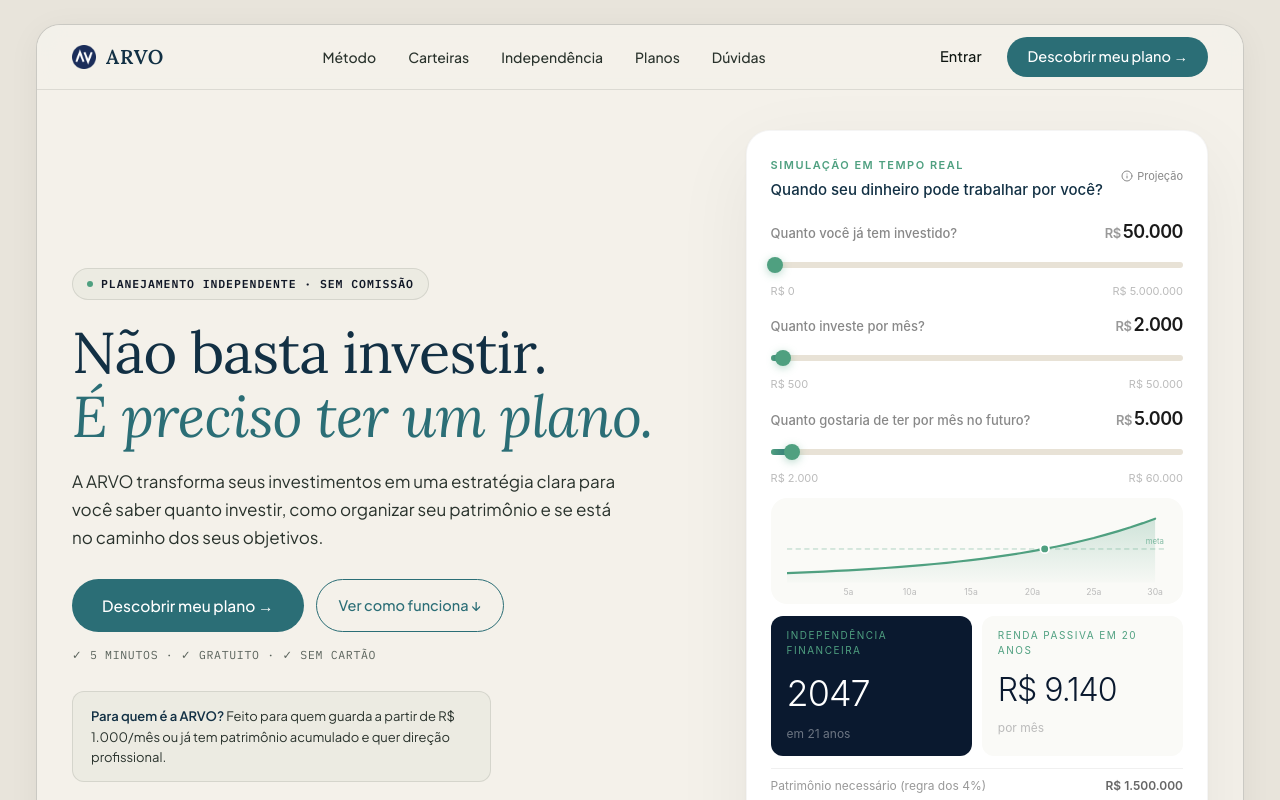
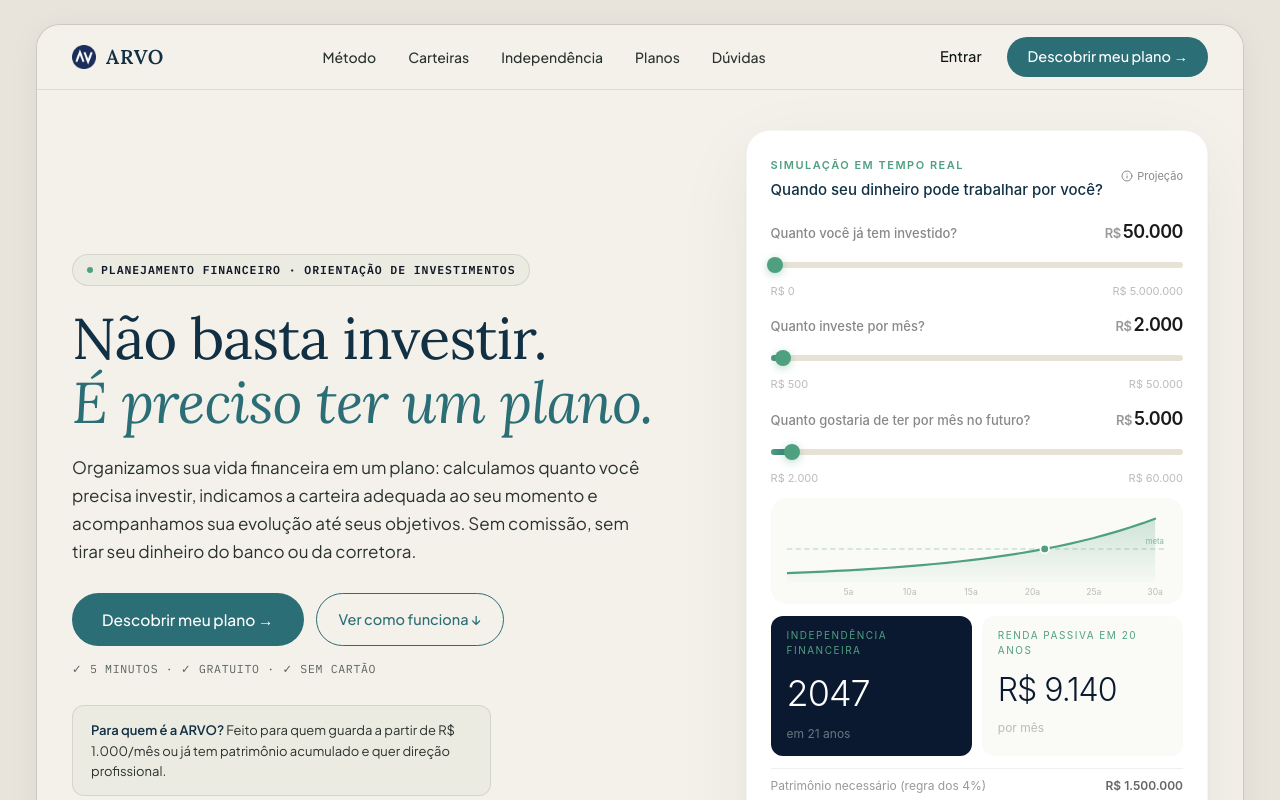
Before and after one commit to luslater/arvo, a Next.js app: page / in a window 1280 px wide. Shown: the top 800 px of the page. Built offline with nearby package versions, Linux system fonts and the light colour scheme.

Commit message:
feat(copy): update landing page hero headline and value proposition text

```diff
--- a/src/app/page.tsx
+++ b/src/app/page.tsx
@@ -502,7 +502,7 @@ export default function LandingPage() {
             <div>
               <div className="ui-eyebrow">
                 <span className="ui-eyebrow-dot"></span>
-                PLANEJAMENTO INDEPENDENTE · SEM COMISSÃO
+                PLANEJAMENTO FINANCEIRO · ORIENTAÇÃO DE INVESTIMENTOS
               </div>
 
               <h1 className="ui-serif" style={{ fontSize: "clamp(34px, 4.5vw, 58px)", lineHeight: "1.12", color: "var(--ink-navy)", margin: "0 0 18px 0" }}>
@@ -510,8 +510,8 @@ export default function LandingPage() {
                 <i style={{ color: "var(--deep-teal)", fontStyle: "italic" }}>É preciso ter um plano.</i>
               </h1>
 
-              <p style={{ fontSize: "17px", color: "var(--text-secondary)", lineHeight: "1.65", margin: "0 0 28px 0", maxWidth: "44ch" }}>
-                A ARVO transforma seus investimentos em uma estratégia clara para você saber quanto investir, como organizar seu patrimônio e se está no caminho dos seus objetivos.
+              <p style={{ fontSize: "17px", color: "var(--text-secondary)", lineHeight: "1.65", margin: "0 0 28px 0", maxWidth: "46ch" }}>
+                Organizamos sua vida financeira em um plano: calculamos quanto você precisa investir, indicamos a carteira adequada ao seu momento e acompanhamos sua evolução até seus objetivos. Sem comissão, sem tirar seu dinheiro do banco ou da corretora.
               </p>
 
               <div style={{ display: "flex", flexDirection: "column", alignItems: "flex-start", gap: "10px", width: "100%" }}>
--- a/src/app/preview-user-interviews/page.tsx
+++ b/src/app/preview-user-interviews/page.tsx
@@ -440,7 +440,7 @@ export default function PreviewUserInterviewsPage() {
           <div>
             <div className="ui-eyebrow">
               <span className="ui-eyebrow-dot"></span>
-              PLANEJAMENTO INDEPENDENTE · SEM COMISSÃO
+              PLANEJAMENTO FINANCEIRO · ORIENTAÇÃO DE INVESTIMENTOS
             </div>
 
             <h1 className="ui-serif" style={{ fontSize: "clamp(36px, 4.5vw, 58px)", lineHeight: "1.12", color: "var(--ink-navy)", margin: "0 0 18px 0" }}>
@@ -448,8 +448,8 @@ export default function PreviewUserInterviewsPage() {
               <i style={{ color: "var(--deep-teal)", fontStyle: "italic" }}>É preciso ter um plano.</i>
             </h1>
 
-            <p style={{ fontSize: "17px", color: "var(--text-secondary)", lineHeight: "1.65", margin: "0 0 28px 0", maxWidth: "44ch" }}>
-              A ARVO transforma seus investimentos em uma estratégia clara para você saber quanto investir, como organizar seu patrimônio e se está no caminho dos seus objetivos.
+            <p style={{ fontSize: "17px", color: "var(--text-secondary)", lineHeight: "1.65", margin: "0 0 28px 0", maxWidth: "46ch" }}>
+              Organizamos sua vida financeira em um plano: calculamos quanto você precisa investir, indicamos a carteira adequada ao seu momento e acompanhamos sua evolução até seus objetivos. Sem comissão, sem tirar seu dinheiro do banco ou da corretora.
             </p>
 
             <div style={{ display: "flex", flexDirection: "column", alignItems: "flex-start", gap: "10px" }}>
```
